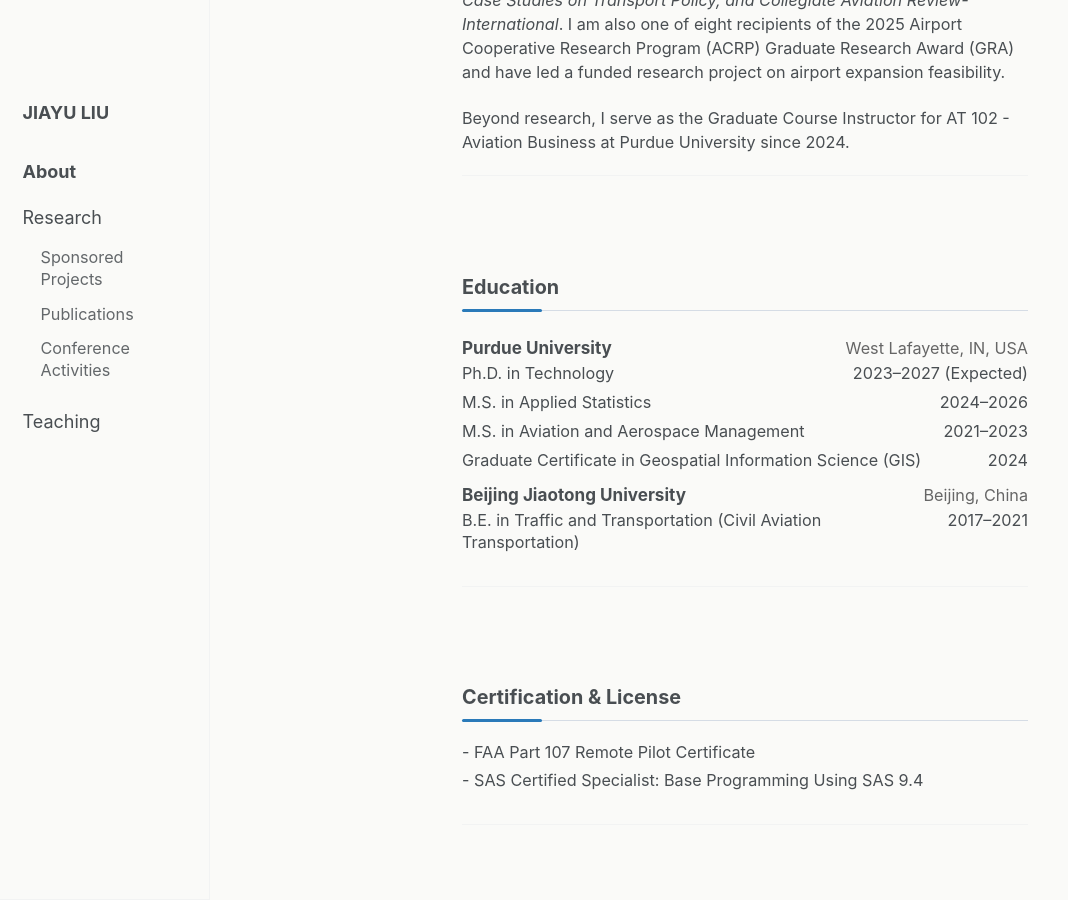
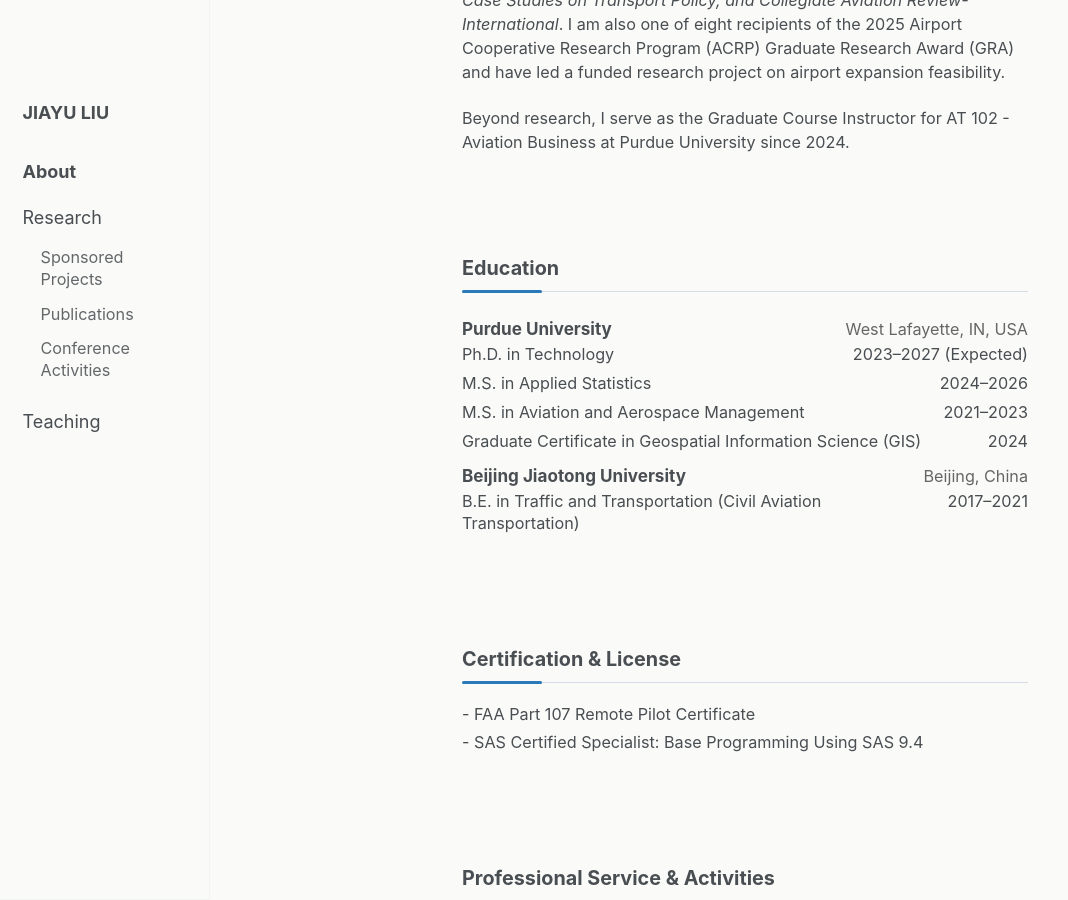
Before and after one commit to liu3309/liu3309.github.io, a Jekyll site: the page built from index.md, in a window 1280 px wide and 900 px high, scrolled down 682 px. Shown: the whole window, without its empty margins (0-1068 px from the left). Built offline with Jekyll 4.4.1, drawn with Linux system fonts in a browser that asks for light colours; a script that is not in the unit is left out.

Commit message:
Remove section dividers from index.md

```diff
--- a/index.md
+++ b/index.md
@@ -18,7 +18,7 @@ Beyond research, I serve as the Graduate Course Instructor for AT 102 - Aviation
 
 
 
-<hr class="section-divider--compact">
+
 <div style="height: 2.6rem;"></div>
 <h2>Education</h2>
 
@@ -72,7 +72,6 @@ Beyond research, I serve as the Graduate Course Instructor for AT 102 - Aviation
 
 
 
-<hr class="section-divider--compact">
 <div style="height: 2.6rem;"></div>
 <h2>Certification & License</h2>
 
@@ -92,7 +91,7 @@ Beyond research, I serve as the Graduate Course Instructor for AT 102 - Aviation
 
 
 
-<hr class="section-divider--compact">
+
 <div style="height: 2.6rem;"></div>
 <h2>Professional Service & Activities</h2>
 
```
